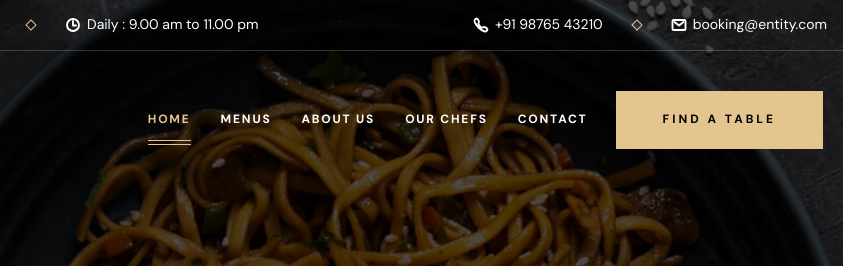
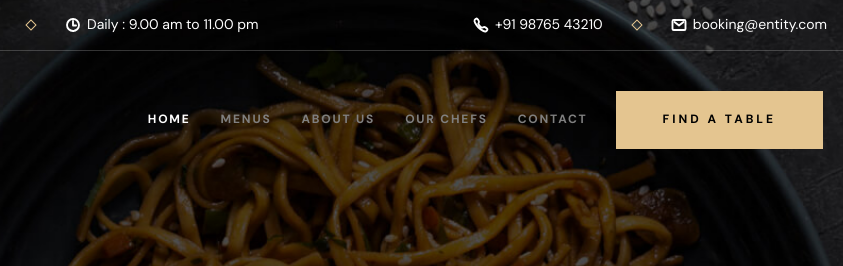
Before and after one commit to Jojo140805/restaurant, a plain HTML site: page index.html in a window 1280 px wide. Shown: the top 266 px of the page, 437-1280 px from the left. Drawn offline with nearby package versions, Linux system fonts and the light colour scheme; a web font is replaced by a local one.

Commit message:
Second commit

```diff
--- a/assets/css/style.css
+++ b/assets/css/style.css
@@ -2066,3 +2066,17 @@ textarea.input-field {
   }
 
 }
+
+
+.navbar-link {
+  color: gray; /* Default color */
+  text-decoration: none;
+}
+
+.navbar-link.active {
+  color: gold; /* Active color for the Menus link */
+}
+
+.navbar-link.active-home {
+  color: white; /* Active color for the Home link */
+}
--- a/assets/js/script.js
+++ b/assets/js/script.js
@@ -167,4 +167,24 @@ window.addEventListener("mousemove", function (event) {
     parallaxItems[i].style.transform = `translate3d(${x}px, ${y}px, 0px)`;
   }
 
-});
+});// Select the navigation links and the corresponding sections
+const sections = document.querySelectorAll("section");
+const navLinks = document.querySelectorAll(".navbar-link");
+
+// Function to update the active link based on scroll position
+function updateActiveLink() {
+  let index = sections.length;
+
+  while (--index && window.scrollY + 50 < sections[index].offsetTop) {}
+
+  navLinks.forEach((link) => link.classList.remove("active", "active-home"));
+
+  if (navLinks[index].getAttribute("href") === "#home") {
+    navLinks[index].classList.add("active-home"); // Apply white color for "Home"
+  } else {
+    navLinks[index].classList.add("active"); // Apply gold color for other links
+  }
+}
+
+// Event listener for scroll to update active link
+window.addEventListener("scroll", updateActiveLink);
```
